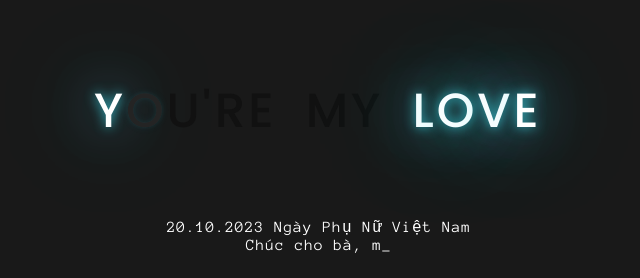
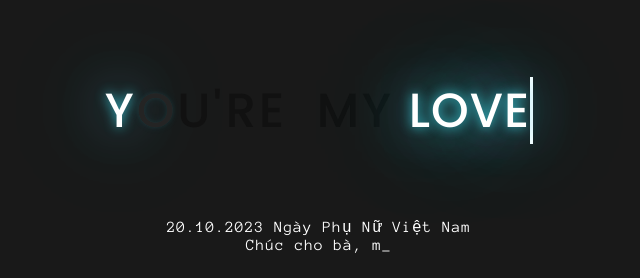
Before and after one commit to Phanbaoquan/20-10, a plain HTML site: page index.html in a window 1280 px wide. Shown: the part 107-385 px from the top of the page, without its empty margins (329-969 px from the left). Drawn offline with Linux system fonts and the light colour scheme.

Commit message:
Update index.html

```diff
--- a/index.html
+++ b/index.html
@@ -27,14 +27,75 @@
         <span style="margin-right: 20px;"></span>
         <span id="letter">M</span>
         <span>Y</span>
-        <span style="margin-right: 20px;"></span>
-        <span id="letter">L</span>
-        <span id="letter">O</span>
-        <span id="letter">V</span>
-        <span>E</span>
+
         <span style="margin-right:4pt;"></span>
         <br class="mobile-break">
 
+        <span id="letter">
+            <a href="" id="pp_letter" class="typewrite" data-period="2000"
+                data-type='[ "LOVE" ]'>
+                <script>
+
+                    var TxtType = function (el, toRotate, period) {
+                        this.toRotate = toRotate;
+                        this.el = el;
+                        this.loopNum = 0;
+                        this.period = parseInt(period, 10) || 2000;
+                        this.txt = '';
+                        this.tick();
+                        this.isDeleting = false;
+                    };
+
+                    TxtType.prototype.tick = function () {
+                        var i = this.loopNum % this.toRotate.length;
+                        var fullTxt = this.toRotate[i];
+
+                        if (this.isDeleting) {
+                            this.txt = fullTxt.substring(0, this.txt.length - 1);
+                        } else {
+                            this.txt = fullTxt.substring(0, this.txt.length + 1);
+                        }
+
+                        this.el.innerHTML = '<span class="wrap">' + this.txt + '</span>';
+
+                        var that = this;
+                        var delta = 200 - Math.random() * 100;
+
+                        if (this.isDeleting) { delta /= 2; }
+
+                        if (!this.isDeleting && this.txt === fullTxt) {
+                            delta = this.period;
+                            this.isDeleting = true;
+                        } else if (this.isDeleting && this.txt === '') {
+                            this.isDeleting = false;
+                            this.loopNum++;
+                            delta = 500;
+                        }
+
+                        setTimeout(function () {
+                            that.tick();
+                        }, delta);
+                    };
+
+                    window.onload = function () {
+                        var elements = document.getElementsByClassName('typewrite');
+                        for (var i = 0; i < elements.length; i++) {
+                            var toRotate = elements[i].getAttribute('data-type');
+                            var period = elements[i].getAttribute('data-period');
+                            if (toRotate) {
+                                new TxtType(elements[i], JSON.parse(toRotate), period);
+                            }
+                        }
+                        // INJECT CSS
+                        var css = document.createElement("style");
+                        css.type = "text/css";
+                        css.innerHTML = ".typewrite > .wrap { border-right: 0.08em solid #fff}";
+                        document.body.appendChild(css);
+                    };
+                </script>
+                <span class="wrap"></span>
+            </a>
+        </span>
         <!-- <span id="letter">F</span>
         <span id="letter">L</span>
         <span id="letter">O</span>
```
